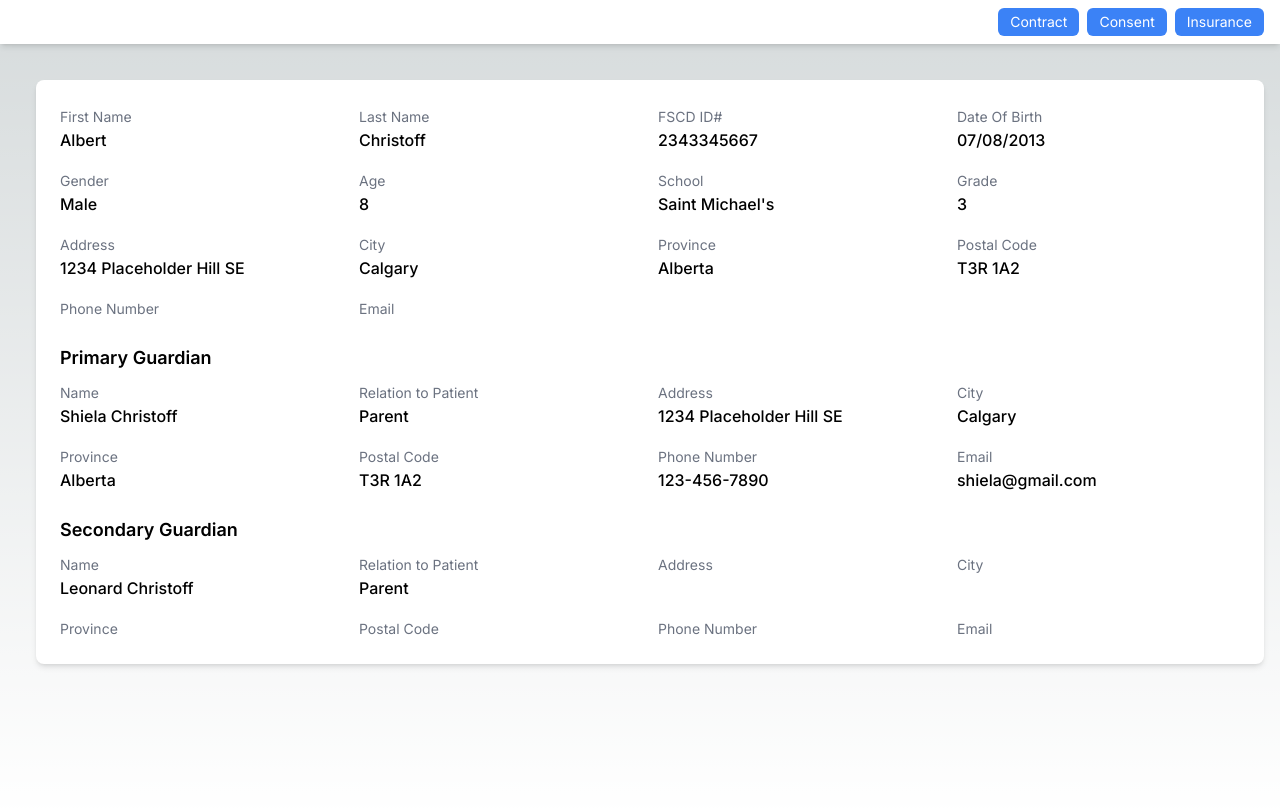
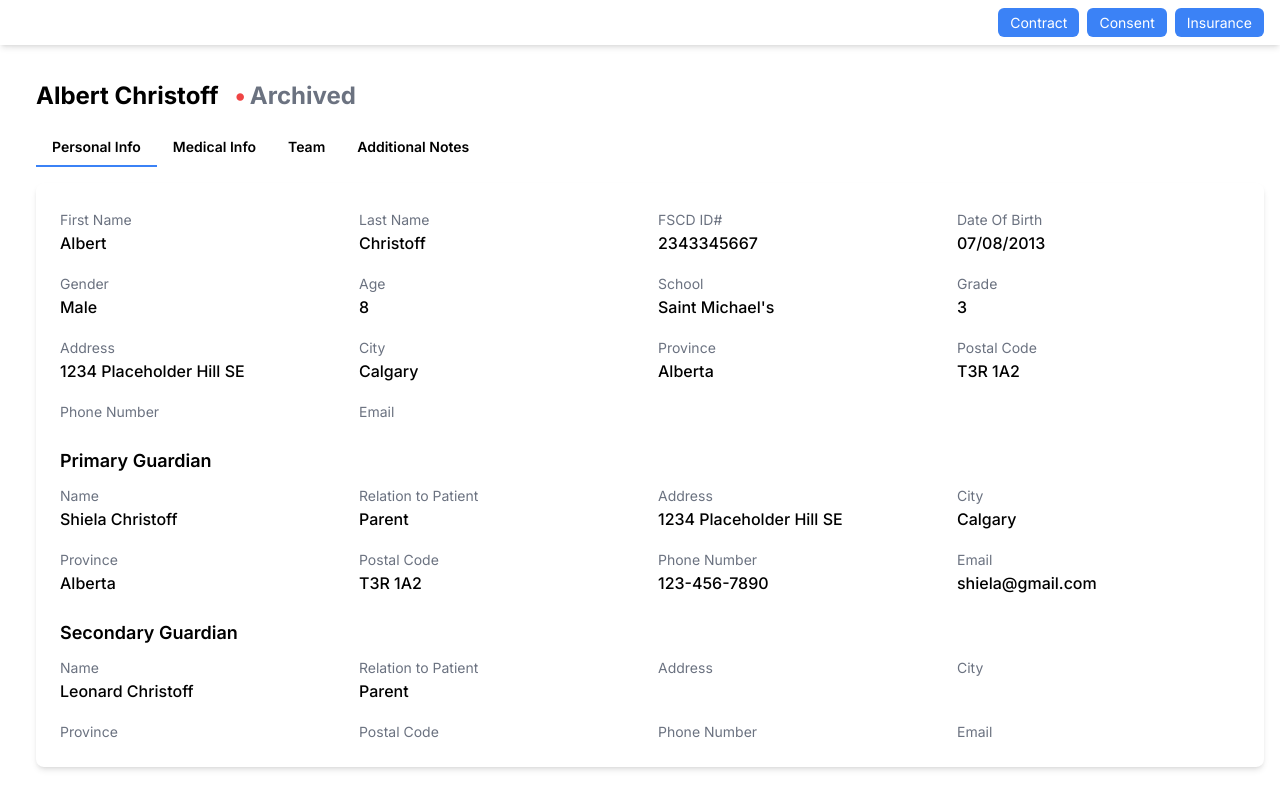
Before and after one commit to Cheryl-LL/final-project, a Next.js app: page / in a window 1280 px wide. Shown: the top 808 px of the page. Built offline with nearby package versions, Linux system fonts and the light colour scheme.

Commit message:
update tabs

```diff
--- a/src/app/components/Button.js
+++ /dev/null
@@ -1,12 +0,0 @@
-'use client'
-
-const Button = ({ onClick, children }) => (
-    <button
-      onClick={onClick}
-      className="bg-blue-500 text-white px-3 py-1 rounded-md text-sm hover:bg-blue-600 transition-colors"
-    >
-      {children}
-    </button>
-  );
-
-  export default Button;
--- a/src/app/globals.css
+++ b/src/app/globals.css
@@ -1,12 +1,6 @@
 @tailwind base;
 @tailwind components;
 @tailwind utilities;
-
-:root {
-  --foreground-rgb: 0, 0, 0;
-  --background-start-rgb: 214, 219, 220;
-  --background-end-rgb: 255, 255, 255;
-}
 
 @media (prefers-color-scheme: dark) {
   :root {
@@ -26,6 +20,27 @@ body {
     rgb(var(--background-start-rgb));
 }
 
+.btn {
+  background-color: #3b82f6;
+  color: white;
+  padding: 0.25rem 0.75rem;
+  border-radius: 0.375rem;
+  font-size: 0.875rem;
+  transition: background-color 0.2s;
+}
+
+.tabs button {
+  padding: 0.5rem 1rem;
+  font-weight: 600;
+  font-size: 0.875rem;
+  border-bottom: 2px solid transparent;
+  transition: border-color 0.2s;
+}
+
+.tabs button.active {
+  border-color: #3b82f6; /* Tailwind's blue-500 */
+}
+
 @layer utilities {
   .text-balance {
     text-wrap: balance;
--- a/src/app/page.js
+++ b/src/app/page.js
@@ -5,6 +5,7 @@ export default function Home() {
 
     return (
       <main className="h-screen ml-5">
+        {/* test purpose, need to implement links */}
         <PatientDetail />
       </main>
     );
--- a/src/app/pages/PatientDetail.js
+++ b/src/app/pages/PatientDetail.js
@@ -1,10 +1,13 @@
 'use client'
 
-import Button from '../components/Button';
+import { useState } from 'react';
 import PatientInfo from '../components/PatientDetailTabs/PersonalInfo';
 import TopMenu from '../components/TopMenu';
 
 export default function PatientDetail() {
+
+  const [activeTab, setActiveTab] = useState('personal');
+
 
   const patientData = {
     firstName: 'Albert',
@@ -54,17 +57,67 @@ export default function PatientDetail() {
 
   return (
   <div>
+      <div className="container mx-auto px-4 pt-16 mt-4">
+    <h1 className="text-2xl font-bold mb-4 flex items-center">
+      {patientData.firstName} {patientData.lastName}
+      {patientData.isActive ? (
+        <span className="ml-4 text-green-500">• Active</span>
+      ) : (
+        <span className="ml-4 text-red-500 flex items-center">
+          • <span className="ml-1 text-gray-500">Archived</span>
+        </span>
+      )}
+    </h1>
   <TopMenu>
-     <Button onClick={handleContractClick}>Contract</Button>
-  <Button onClick={handleConsentClick}>Consent</Button>
-  <Button onClick={handleInsuranceClick}>Insurance</Button>
+    <button className='btn' onClick={handleContractClick}>Contract</button>
+    <button className='btn' onClick={handleConsentClick}>Consent</button>
+    <button className='btn' onClick={handleInsuranceClick}>Insurance</button>
   </TopMenu>
-      <div className="container mx-auto px-4 pt-16 mt-4"> {/* Add padding-top and margin-top to account for fixed TopMenu */}
+
+
+    <div className="tabs mb-4">
+      <button
+        className={`tab ${activeTab === 'personal' ? 'active' : ''}`}
+        onClick={() => setActiveTab('personal')}
+      >
+        Personal Info
+      </button>
+      <button
+        className={`tab ${activeTab === 'medical' ? 'active' : ''}`}
+        onClick={() => setActiveTab('medical')}
+      >
+        Medical Info
+      </button>
+      <button
+        className={`tab ${activeTab === 'team' ? 'active' : ''}`}
+        onClick={() => setActiveTab('team')}
+      >
+        Team
+      </button>
+      <button
+        className={`tab ${activeTab === 'notes' ? 'active' : ''}`}
+        onClick={() => setActiveTab('notes')}
+      >
+        Additional Notes
+      </button>
+    </div>
+
+    {activeTab === 'personal' && (
       <PatientInfo
         patient={patientData}
         primaryGuardian={primaryGuardian}
         secondaryGuardian={secondaryGuardian}
       />
+    )}
+    {activeTab === 'medical' && (
+      <div>Medical Info Content</div>
+    )}
+    {activeTab === 'team' && (
+      <div>Team Content</div>
+    )}
+    {activeTab === 'notes' && (
+      <div>Additional Notes Content</div>
+    )}
   </div>
 </div>
   );
```
Lines whose indentation alone changed are shown as unchanged.
